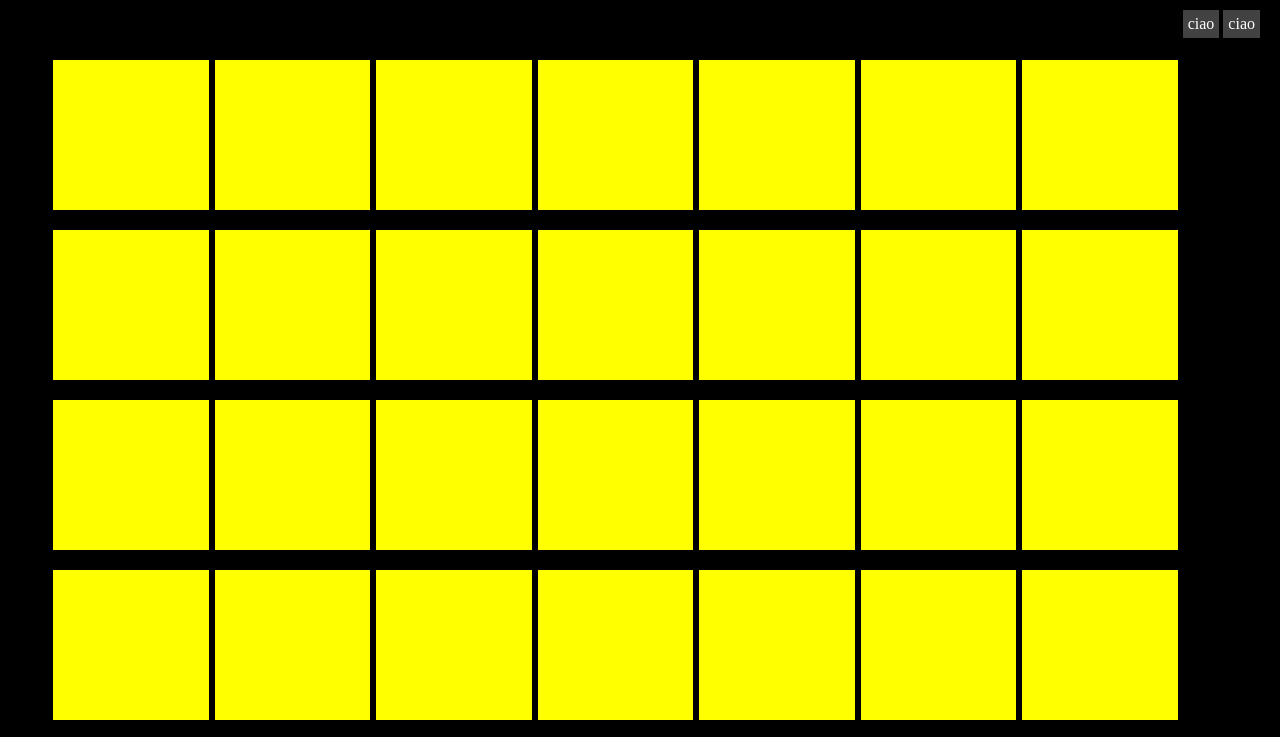
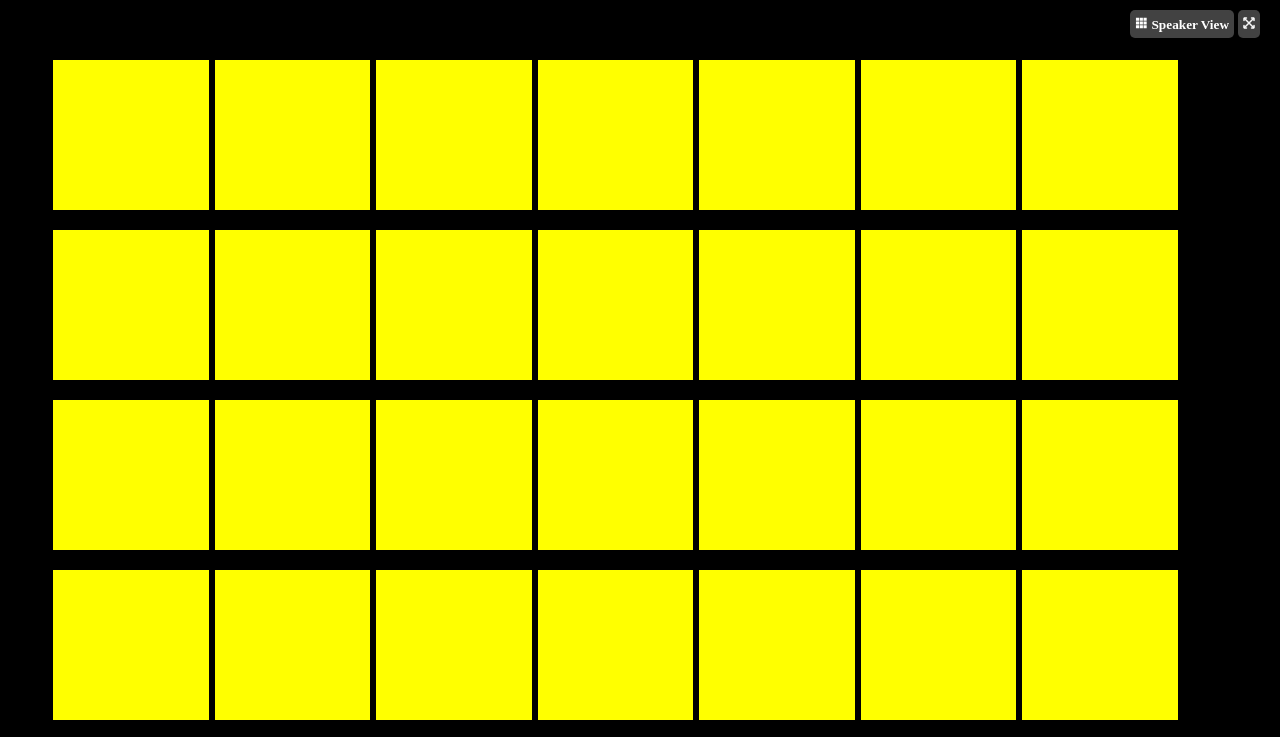
Before and after one commit to LorenzoPranio/html-css-zoom, a plain HTML site: page index.html in a window 1280 px wide. Shown: the top 737 px of the page. Drawn offline with Linux system fonts and the light colour scheme.

Commit message:
[UPD]Added real text and image in header section in index.html

```diff
--- a/css/style.css
+++ b/css/style.css
@@ -26,6 +26,19 @@ li{
     padding: 5px;
     display: inline-block;
     color: white;
+    border-radius: 5px;
+}
+
+h5{
+    color: white;
+    display: inline-block;
+    text-align: center;
+}
+
+.top{
+    width: 12px;
+    height: auto;
+    align-self: center;
 }
 
 .content{
@@ -36,6 +49,7 @@ li{
 
 main{
     background-color: black;
+    display: flex;
 }
 
 .container{
@@ -59,6 +73,7 @@ main{
 
 footer{
     background-color: rgb(66, 66, 66);
+        display: flex;
 }
 
 .containerfoot{
@@ -68,6 +83,10 @@ footer{
 .col-33{
     width: calc(100% / 3 - 20px);
     margin: 10px;
+}
+
+h4{
+
 }
 
 p{
@@ -106,4 +125,8 @@ p{
     justify-content: flex-end;
 }
 
+.al-end{
+    align-items: flex-end;
+}
+
 /*ID*/
--- a/index.html
+++ b/index.html
@@ -10,8 +10,13 @@
     <!--Header con i due pulsanti-->
     <header>
         <ul>
-            <li>ciao</li>
-            <li>ciao</li>
+            <li>
+                <img class="top" src="./img/grid-9-svgrepo-com.svg" alt="Grid9">
+                <h5>Speaker View</h5>
+            </li>
+            <li>
+                <img class="top" src="./img/arrow-resize-svgrepo-com.svg" alt="Arrow">
+            </li>
         </ul>
     </header>
     <!--Main con tutte le foto-->
@@ -174,7 +179,7 @@
                     </div>
                 </div>
                 <div class="col-33">
-                    <div class="content flex-center">
+                    <div class="content">
                         <img class="botton" src="./img/user-plus-svgrepo-com.svg" alt="Invite">
                         <img class="botton" src="./img/users-svgrepo-com.svg" alt="Partecipants">
                         <img class="botton" src="./img/chart-bar-svgrepo-com.svg" alt="Polling">
@@ -188,7 +193,7 @@
                 </div>
                 <div class="col-33">
                     <div class="content flex-end">
-                        <p>End Meeting</p>
+                        <p id="t-end">End Meeting</p>
                     </div>
                 </div>
             </div>
```
